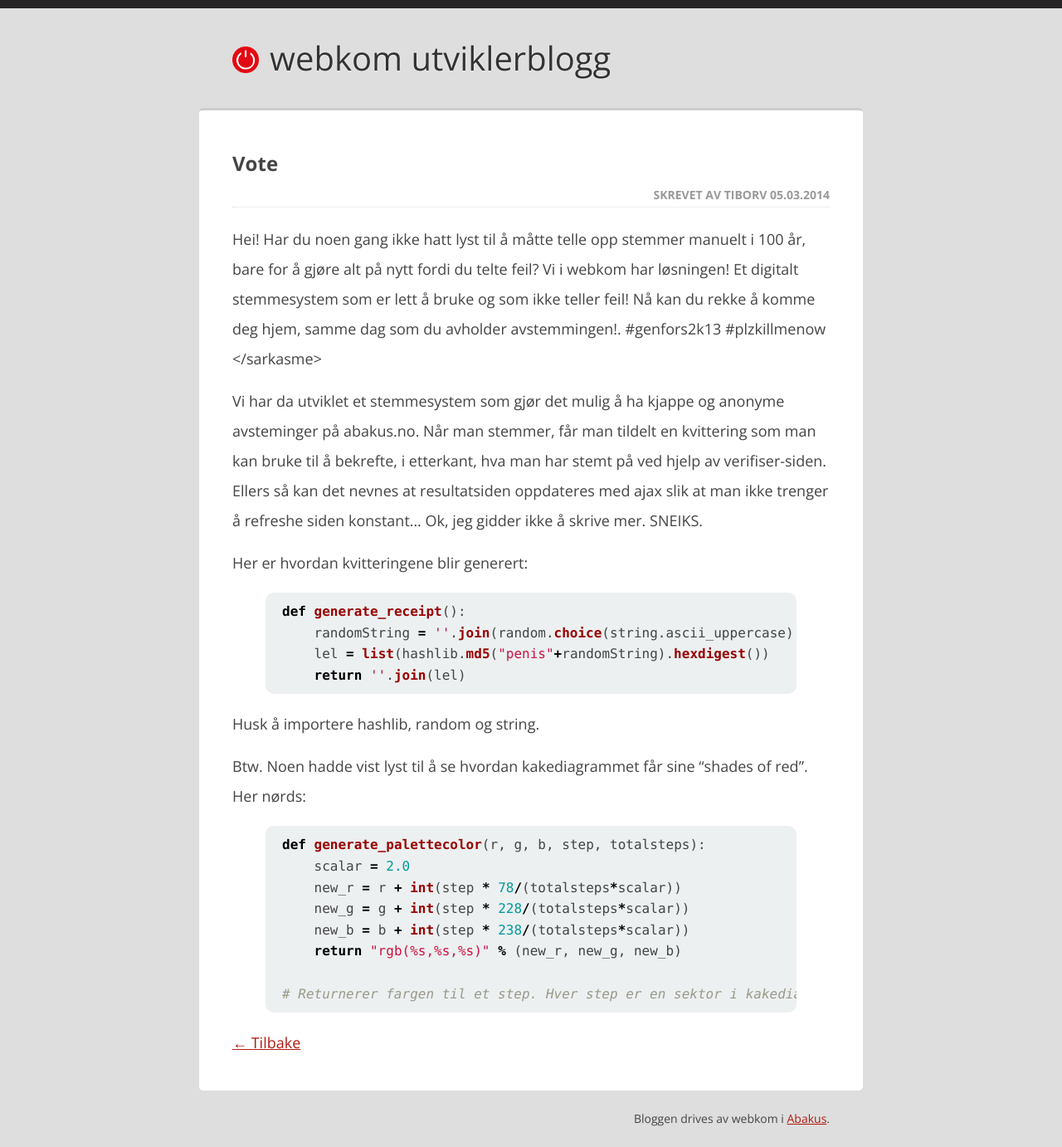
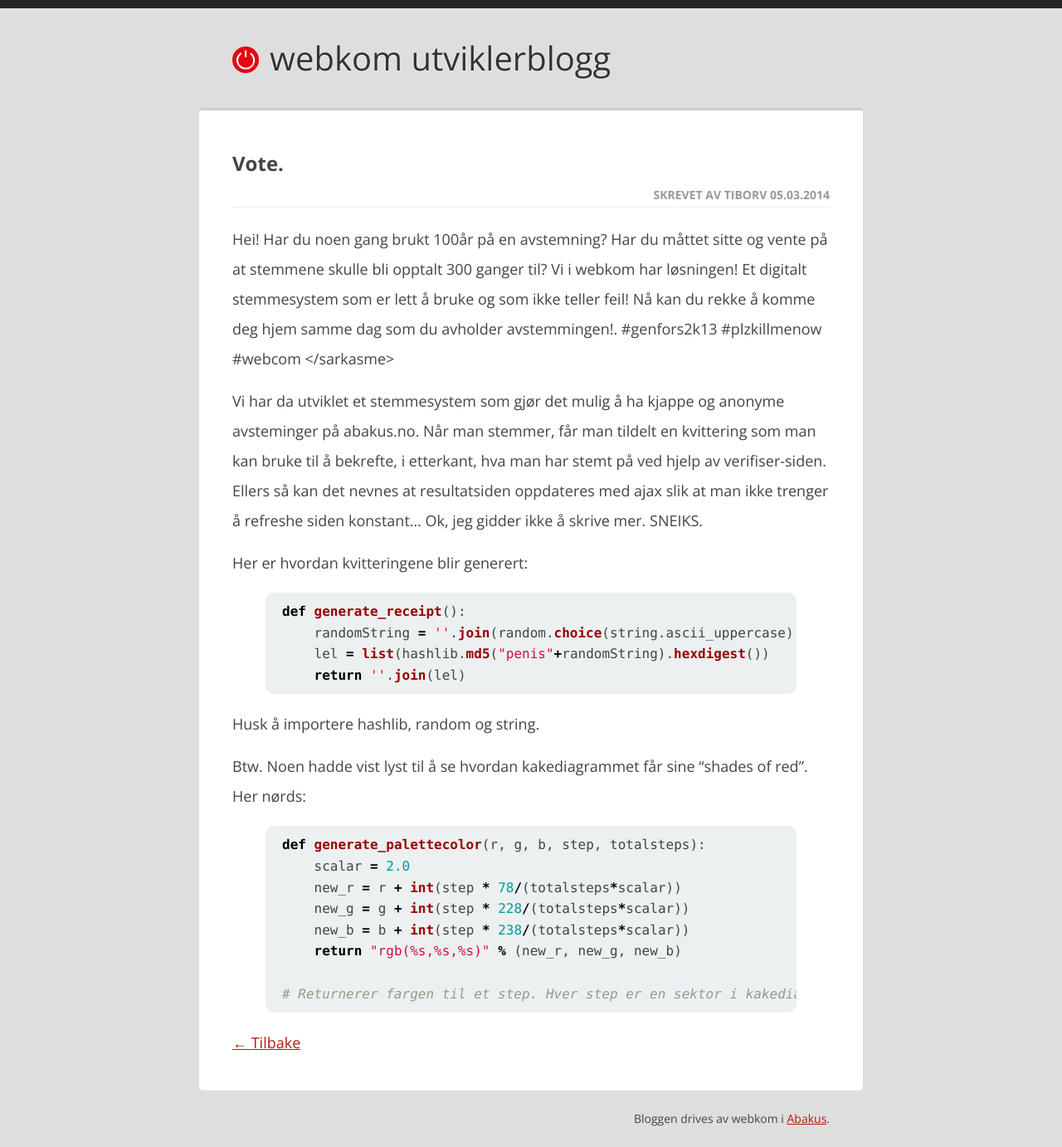
Before and after one commit to webkom/webkom.github.io, a Jekyll site: the page built from _posts/2014-03-05-vote.md, in a window 1280 px wide. Shown: the whole page at 83% size. Built offline with Jekyll 4.4.1, drawn with Linux system fonts in a browser that asks for light colours.

Commit message:
2014-03-05-vote

```diff
--- a/_posts/2014-03-05-vote.md
+++ b/_posts/2014-03-05-vote.md
@@ -1,10 +1,10 @@
 ---
 layout: post
-title: Vote
+title: Vote.
 author: Tiborv
 ---
 
-Hei! Har du noen gang ikke hatt lyst til å måtte telle opp stemmer manuelt i 100 år, bare for å gjøre alt på nytt fordi du telte feil? Vi i webkom har løsningen! Et digitalt stemmesystem som er lett å bruke og som ikke teller feil! Nå kan du rekke å komme deg hjem, samme dag som du avholder avstemmingen!. #genfors2k13 #plzkillmenow
+Hei! Har du noen gang brukt 100år på en avstemning? Har du måttet sitte og vente på at stemmene skulle bli opptalt 300 ganger til? Vi i webkom har løsningen! Et digitalt stemmesystem som er lett å bruke og som ikke teller feil! Nå kan du rekke å komme deg hjem samme dag som du avholder avstemmingen!. #genfors2k13 #plzkillmenow #webcom
 </sarkasme>
 
 Vi har da utviklet et stemmesystem som gjør det mulig å ha kjappe og anonyme avsteminger på abakus.no. Når man stemmer, får man tildelt en kvittering som man kan bruke til å bekrefte, i etterkant, hva man har stemt på ved hjelp av verifiser-siden. Ellers så kan det nevnes at resultatsiden oppdateres med ajax slik at man ikke trenger å refreshe siden konstant…
```
